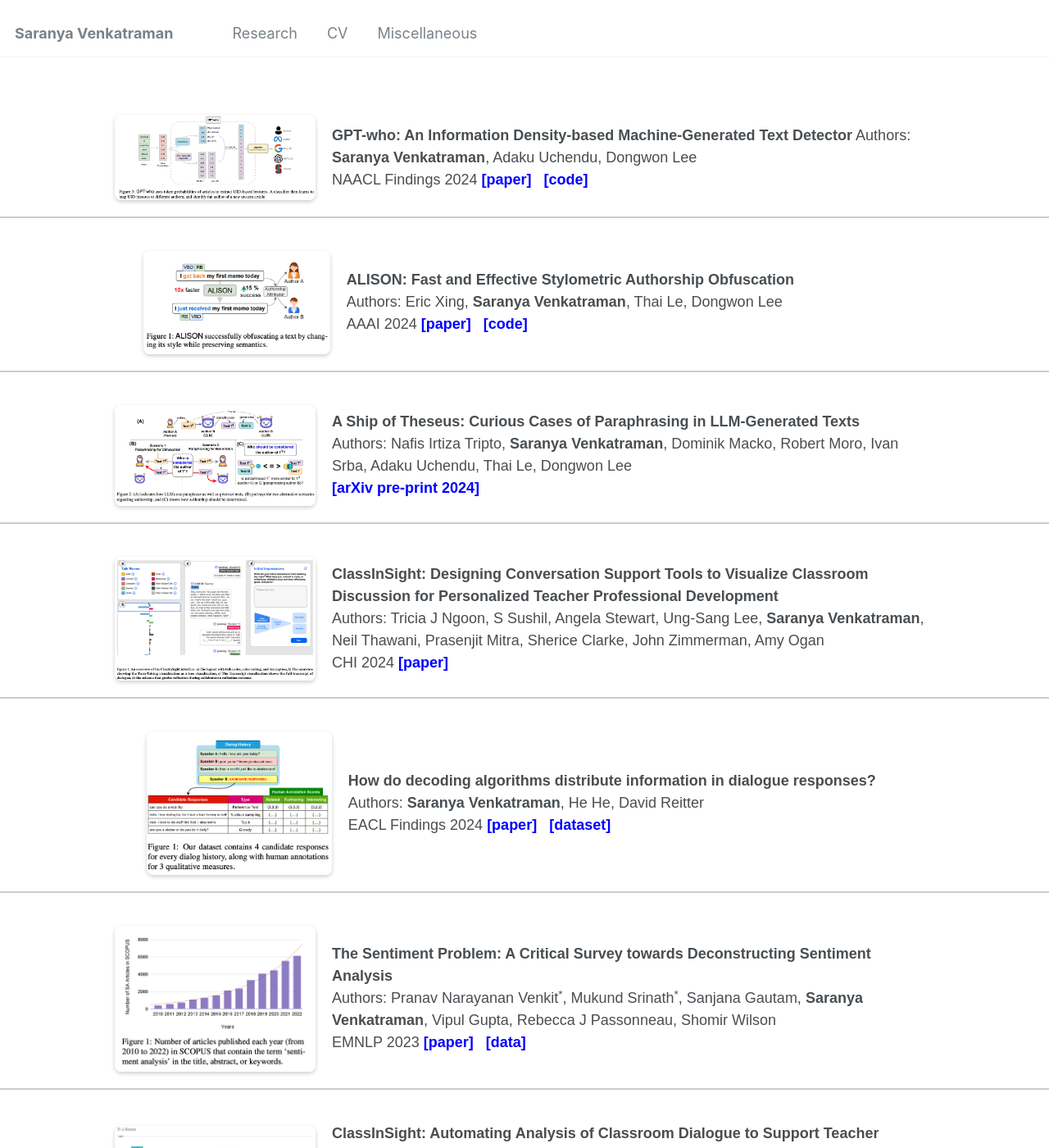
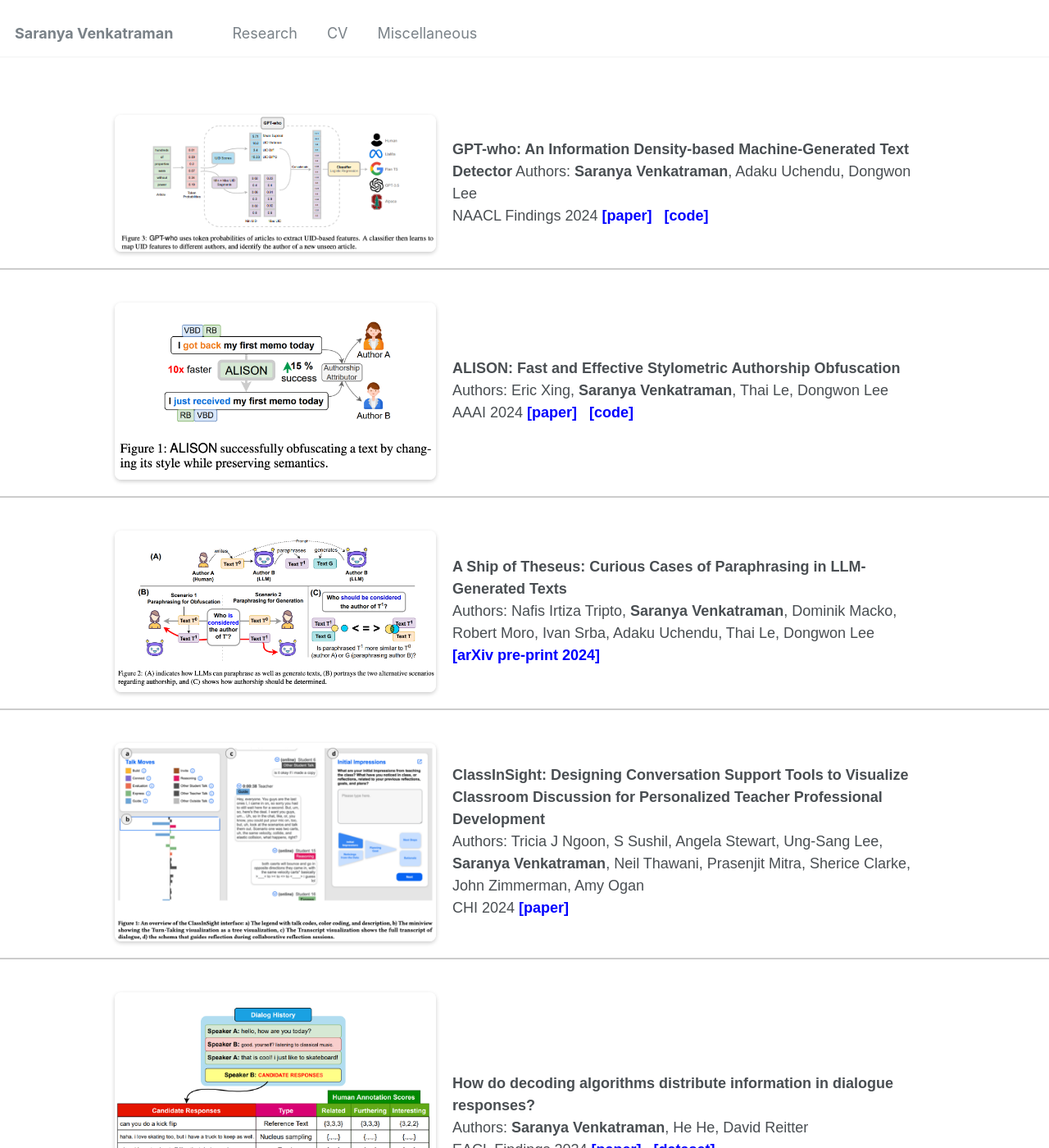
Before and after one commit to saranya-venkatraman/saranya-venkatraman.github.io, a Jekyll site: the page built from _pages/research.html, in a window 1280 px wide and 1400 px high. Shown: the whole window at 82% size. Built offline with Jekyll 4.4.1, drawn with Linux system fonts in a browser that asks for light colours.

Commit message:
Update research.html

```diff
--- a/_pages/research.html
+++ b/_pages/research.html
@@ -31,20 +31,18 @@ comments: true
   }
 
   .image {
-    flex: 1; /* Make the image container flexible */
+    flex: 2; /* Make the image container flexible */
     margin-right: 20px; /* Add space between image and text */
     text-align: center; /* Center align image */
     order: -1; /* Set the order of the image container to be first */
   }
 
-   .image img {
+    .image img {
     max-width: 100%;
-    max-height: 200px; /* Adjust the height as needed */
-    width: auto;
     height: auto; /* Maintain aspect ratio */
     border-radius: 8px; /* Add border radius for rounded corners */
     box-shadow: 0px 2px 5px rgba(0, 0, 0, 0.2); /* Add box shadow for image */
-}
+  }
 
   .text {
     flex: 3; /* Make the text container wider */
```
